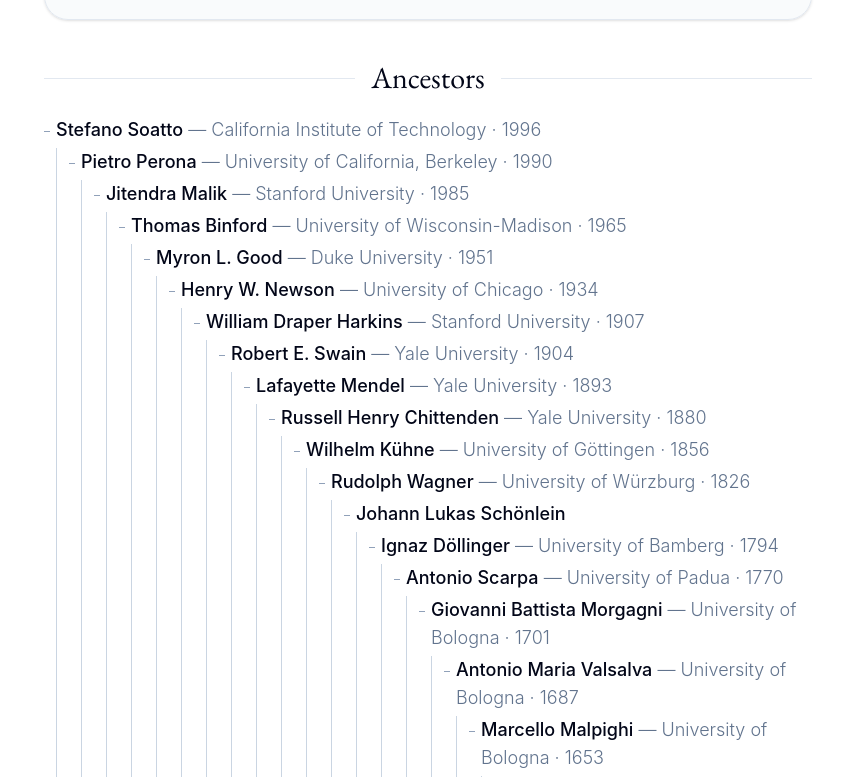
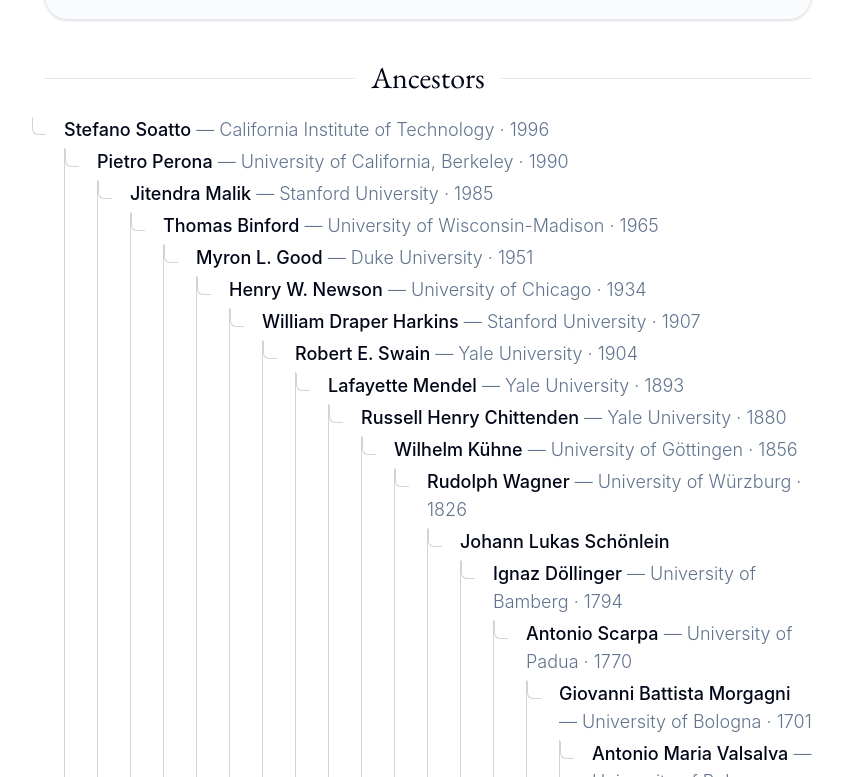
Before and after one commit to lukemelas/lukemelas.github.io, a Next.js app: page /advisors in a window 1280 px wide. Shown: the part 423-1200 px from the top of the page, without its empty margins (212-1055 px from the left). Built offline with nearby package versions, Linux system fonts and the light colour scheme.

Commit message:
Refine advisors tree connectors
Co-authored-by: Luke Melas-Kyriazi <lukemelas@users.noreply.github.com>

```diff
--- a/app/advisors/page.tsx
+++ b/app/advisors/page.tsx
@@ -172,8 +172,11 @@ function renderAncestorNode(person: Advisor, seen: Set<string>, key: string) {
   const details = formatAdvisorDetails(person)
 
   return (
-    <li key={key} className="relative pl-3">
-      <span className="absolute left-0 top-[0.95rem] h-px w-1.5 bg-slate-400 dark:bg-slate-600" />
+    <li key={key} className="relative pl-4 md:pl-5">
+      <span
+        className="absolute -left-2.5 top-[0.05rem] h-[1.15rem] w-3 rounded-bl-md border-b-[1.5px] border-l-[1.5px] border-stone-300 dark:border-stone-600 md:-left-3 md:w-3.5"
+        aria-hidden="true"
+      />
       <p className="text-base leading-7 text-slate-800 dark:text-slate-200 md:text-lg">
         <span className="font-medium text-slate-950 dark:text-white">
           {person.name}
```
